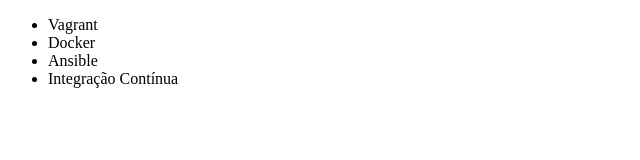
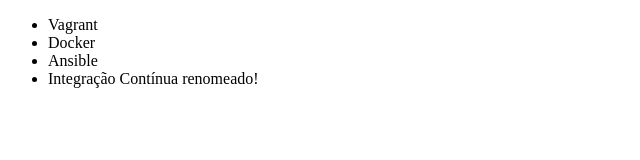
Before and after one commit to DeysaHerdi/alura-git, a plain HTML site: page index.html in a window 1280 px wide. Shown: the full height of the page, 0-640 px from the left. Drawn offline with Linux system fonts and the light colour scheme.

Commit message:
Renomeado pela ana

```diff
--- a/index.html
+++ b/index.html
@@ -9,7 +9,7 @@
       <li>Vagrant</li>
       <li>Docker</li>
       <li>Ansible</li>
-      <li>Integração Contínua</li>
+      <li>Integração Contínua renomeado!</li>
     </ul>
   </body>
 </html>
```
